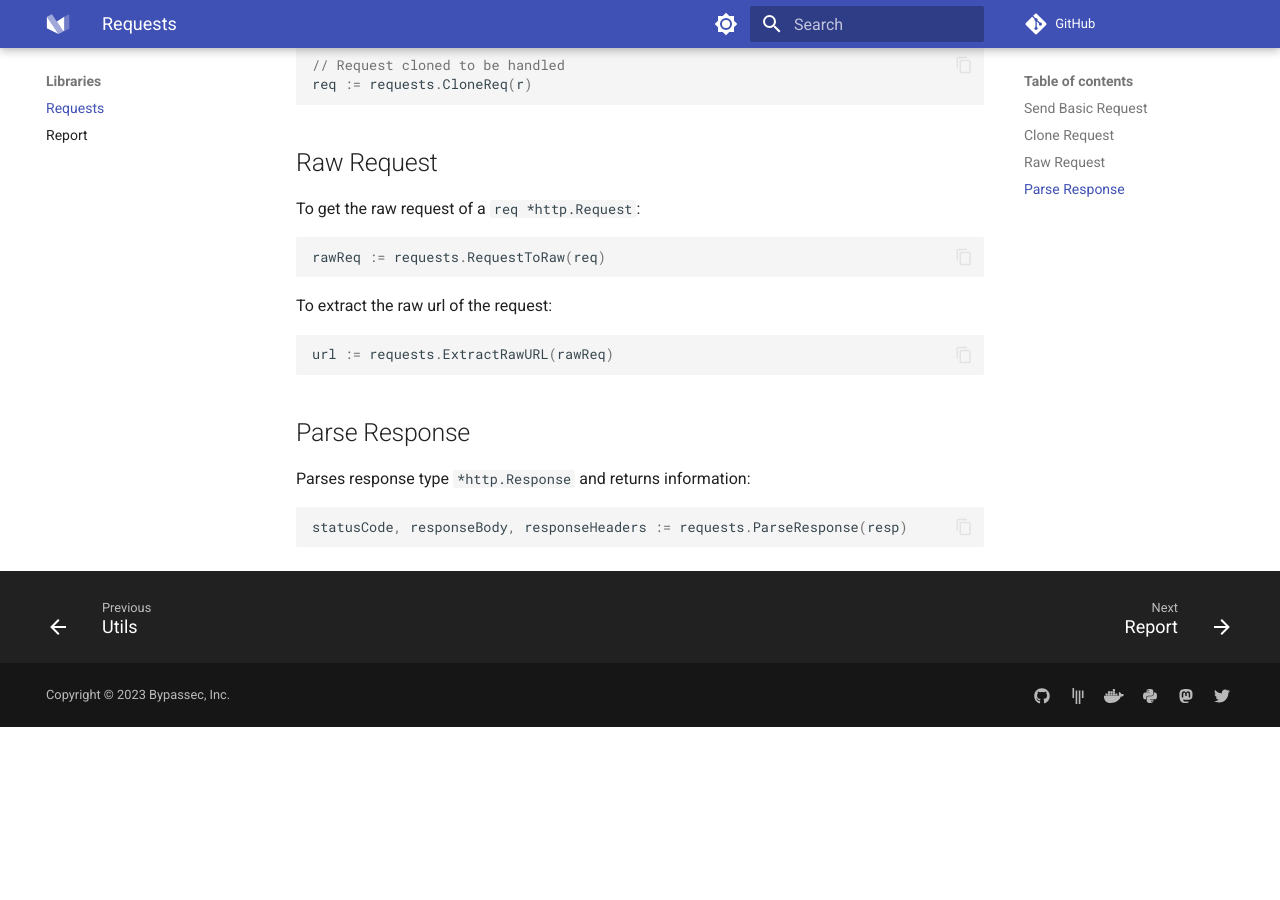
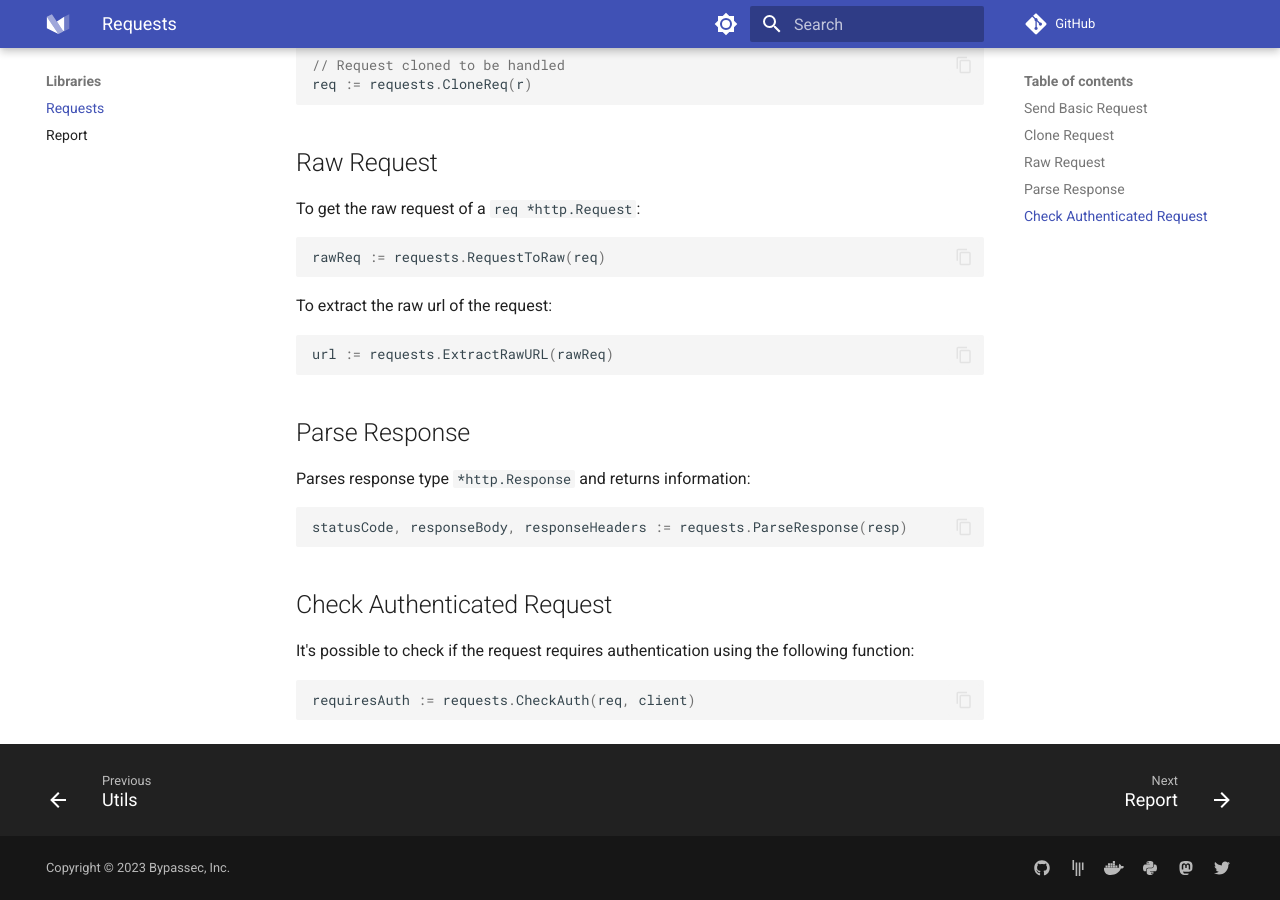
Before and after one commit to cfsdes/nucke-docs, an MkDocs documentation site: the page built from docs/libraries/requests.md, in a window 1280 px wide and 900 px high, scrolled down 609 px. Built offline with MkDocs 1.6.1 and Material for MkDocs 9.7.7, drawn with Linux system fonts in a browser that asks for light colours; comment, search, counter and statistics services are not loaded; before the commit the page ends 1336 px from its top, so only the background shows below that.

Commit message:
add checkAuth in libraries

````diff
--- a/docs/libraries/requests.md
+++ b/docs/libraries/requests.md
@@ -41,3 +41,11 @@ Parses response type `*http.Response` and returns information:
 ```go
 statusCode, responseBody, responseHeaders := requests.ParseResponse(resp)
 ```
+
+## Check Authenticated Request
+
+It's possible to check if the request requires authentication using the following function:
+
+```go
+requiresAuth := requests.CheckAuth(req, client)
+```
````
Also changed, not shown: docs/developers/index.md (+1 -1 lines).
